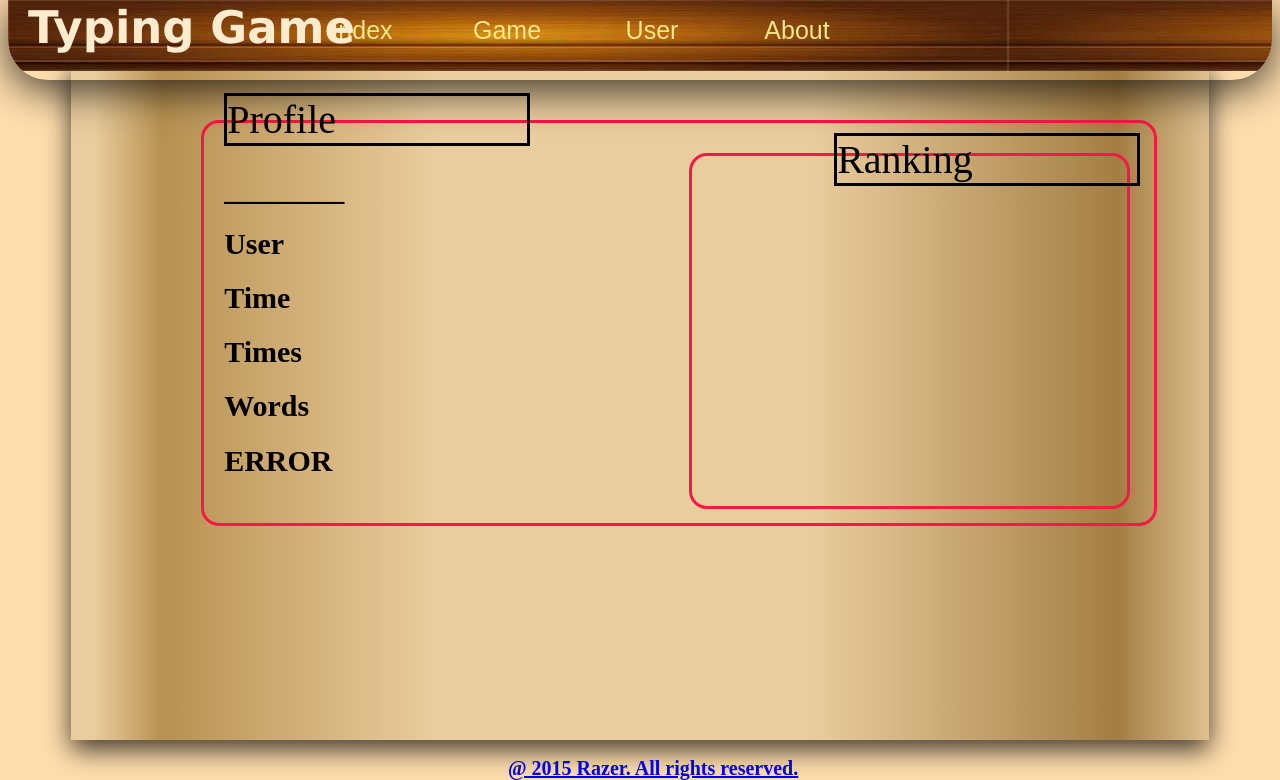
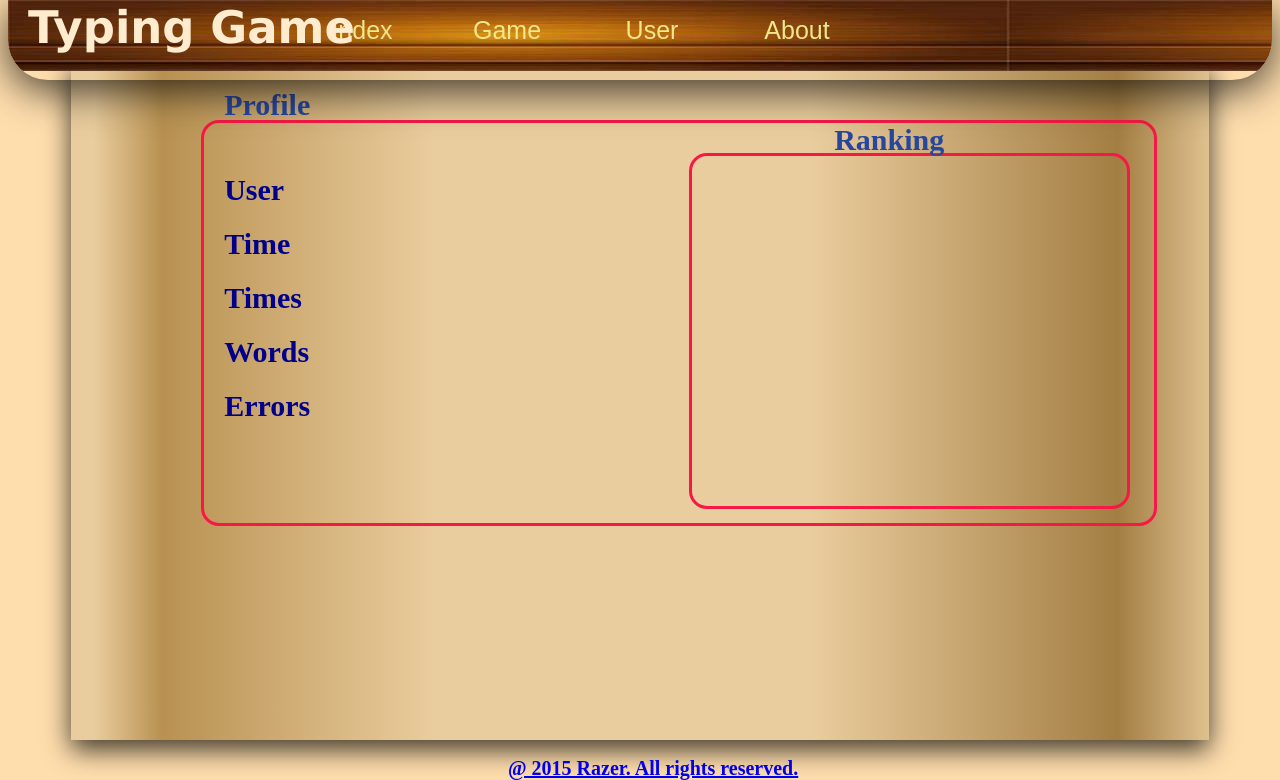
Before and after one commit to JoeyWNK/TypingGame, a PHP site: page /php/user.php in a window 1280 px wide. Shown: the top 780 px of the page. Run offline with PHP 8.4, Linux system fonts and the light colour scheme.

Commit message:
change the user page's font color

```diff
--- a/css/main.css
+++ b/css/main.css
@@ -163,6 +163,7 @@ div.blank2{
 }
 h1{
     font-size: 30px;
+    color: darkblue;
 }
 p{
     font-size: 25px;
@@ -173,21 +174,23 @@ h2{
 }
 div.label1{
     display:block;
-    border: solid;
+    border: none;
     position:absolute;
     column-width: 300px;
-    top: -30px;
+    top: -35px;
     left: 20px;
-    font-size: 40px;
+    font-size: 30px;
+    color: #2647a0;
 }
 div.label2{
     display: block;
-    border: solid;
+    border: none;
     position: absolute;
     column-width: 300px;
-    top: 10px;
+    top: 0px;
     left: 630px;
-    font-size: 40px;
+    font-size: 30px;
+    color: #2647a0;
 
 }
 
--- a/php/user.php
+++ b/php/user.php
@@ -7,17 +7,16 @@
 <div id="ConText">
   <div class="main">
     <div class="blank1">
-    <h1>________</h1>
     <h1>User</h1>
     <h1>Time</h1>
     <h1>Times</h1>
     <h1>Words</h1>
-    <h1>ERROR</h1>
+    <h1>Errors</h1>
     </div>
-    <div class="label1">Profile</div>
+    <div class="label1"><b>Profile</b></div>
     <div class="blank2">
     </div>
-    <div class="label2">Ranking</div>
+    <div class="label2"><b>Ranking</b></div>
   </div>
 </div>
 <div id="NavBar">
```
